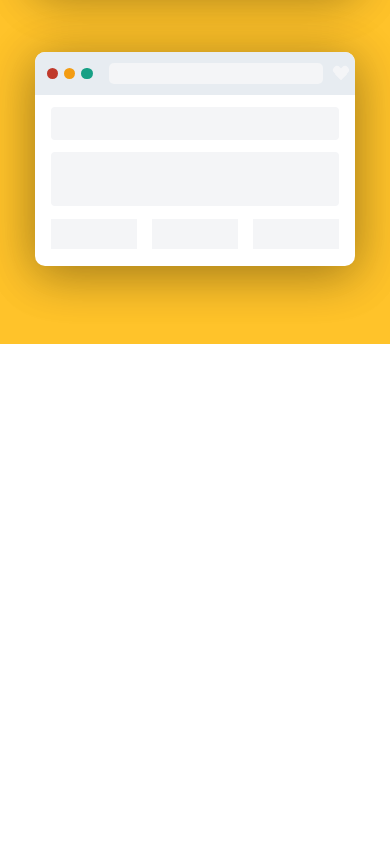
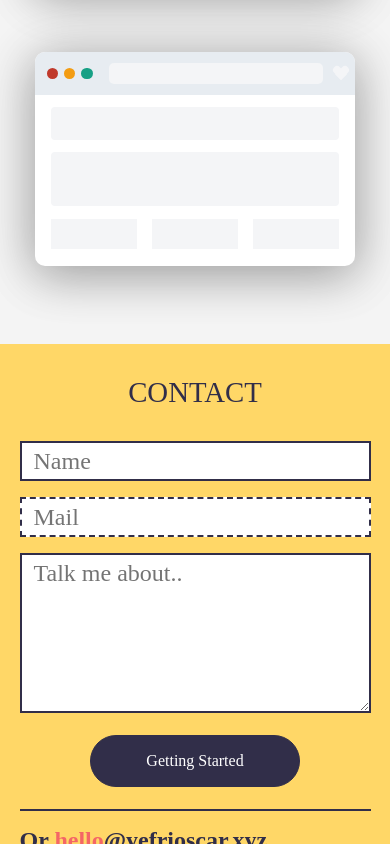
Before and after one commit to yefrioscar/yefrioscarxyz, a website: page index.html in a window 390 px wide. Shown: the part 1156-2000 px from the top of the page. Before the commit the page ends 1500 px from the top, so only its background shows below. Drawn offline with Linux system fonts and the light colour scheme; a web font is replaced by a local one.

Commit message:
Contact was finished.

```diff
--- a/index.html
+++ b/index.html
@@ -206,6 +206,27 @@
     </section>
 </section>
 
+
+<section class="contact">
+  <p class="contact__title">CONTACT</p>
+  <form class="contact__form" action="index.html" method="post">
+    <div class="contact__form__label">
+      <input id="name" type="text" placeholder="Name">
+    </div>
+    <div class="contact__form__label">
+      <input id="mail" type="mail" placeholder="Mail">
+    </div>
+    <div class="contact__form__label">
+      <textarea id="textarea" name="text" rows="8" cols="40" placeholder="Talk me about.."></textarea>
+    </div>
+    <div class="contact__form__label submit">
+      <input type="button" name="name" id="button" value="Getting Started">
+    </div>
+    <div class="contact__form__division"></div>
+    <h2 class="contact__form__save">Or <a  href="#"><span>hello</span>@yefrioscar.xyz</a></h2>
+  </form>
+</section>
+
   <script src="build/js/app.js"></script>
   </body>
 </html>
--- /dev/null
+++ b/src/sass/contact.scss
@@ -0,0 +1,238 @@
+$color1:#312E49;
+$color2:#2C2C2C;
+$color3:#FFD767;
+$color4:#1B4D5C;
+$color5:#FFC32A;
+$color6:#FF4444;
+
+.contact {
+
+  width: 100%;
+  height: 600px;
+  background: $color3;
+  position: relative;
+  padding: 2em 0 0 0;
+
+  &__title {
+
+    font-size: 2.5em;
+    color: #312E49;
+    text-align: center;
+  }
+
+
+
+  &__form {
+    width: 40%;
+    margin:2em auto;
+
+    &__division {
+      width: 100%;
+      height: 0.1em;
+      background-color:#312E49;
+      margin-bottom: 1em;
+    }
+
+
+    &__save {
+      font-size: 2em;
+      color: #312E49;
+      a {
+        font-size: 1em;
+        text-decoration: none;
+        color:#312E49;
+
+        &:hover {
+          border-bottom: 0.1em dashed #f46666;
+        }
+
+        span {
+          font-size: 1em;
+          color:#f46666;
+        }
+      }
+    }
+
+    &:nth-child(3) {
+      height: 5em;
+    }
+    &__label {
+      margin: 1em 0 1em 0;
+      height: 2.5em;
+
+      &:nth-child(3) {
+        height: 10em;
+      }
+
+      &:nth-child(4) {
+        height: 4em;
+      }
+
+      #name {
+        width: 100%;
+        height: 100%;
+        border:2px solid $color1;
+        padding:0.5em;
+        font-size: 1.5em;
+        &:focus {
+          outline: none;
+        }
+      }
+      #mail {
+        width: 100%;
+        height: 100%;
+        border:2px dashed $color1;
+        font-size: 1.5em;
+        padding:0.5em;
+        &:focus {
+          outline: none;
+        }
+      }
+
+      #textarea {
+        width: 100%;
+        max-height: 100%;
+        height: 100%;
+        max-width: 100%;
+        border:2px solid $color1;
+        font-size: 1.5em;
+        padding:0.2em 0.5em 0.5em 0.5em;
+
+        &:focus {
+        outline: none;
+        }
+      }
+      #button {
+        margin-top: 10%;
+        margin-bottom: 10%;
+        height: 80%;
+        width: 40%;
+        border:1px solid $color1;
+        background-color: $color1;
+        color:#fff;
+        border-radius: 3em;
+        cursor: pointer;
+        -webkit-transition:all .3s ease-in-out;
+        transition:all .3s ease-in-out;
+
+        &:active {
+          -webkit-transform:scale(1.1);
+          transform:scale(1.1);
+        }
+        &:focus {
+          outline: none;
+        }
+        &:hover {
+          border-color:#3e3a5d;
+          background-color: #3e3a5d;
+        }
+
+      }
+
+    }
+    .submit {
+      display: flex;
+      justify-content: center;
+      align-items: center;
+    }
+  }
+}
+
+@media (max-width:1000px) {
+  .contact {
+
+    width: 100%;
+    background: $color3;
+    position: relative;
+    padding: 2em 0 0 0;
+
+    &__title {
+
+      font-size: 2.5em;
+      color: #312E49;
+      text-align: center;
+    }
+
+    &__form {
+      width: 60%;
+      margin:2em auto;
+    }
+  }
+}
+
+
+@media (max-width:700px) {
+
+    .contact__title {
+
+      font-size: 2.5em;
+      color: #312E49;
+      text-align: center;
+    }
+
+    .contact__form {
+      width: 90%;
+      margin:2em auto;
+      #button {
+        height: 80%;
+        width:50%;
+      }
+  }
+}
+@media (max-width:480px) {
+  .contact__title {
+
+    font-size: 1.8em;
+    color: #312E49;
+    text-align: center;
+  }
+
+  .contact__form {
+    width: 90%;
+    margin:2em auto;
+
+    &__save {
+      font-size: 1.5em;
+      color: #312E49;
+      a {
+        font-size: 1em;
+        text-decoration: none;
+      }
+    }
+
+    #button {
+      height: 80%;
+      width:60%;
+    }
+ }
+}
+
+
+@media (max-width:320px) {
+    .contact__title {
+
+      font-size: 1.8em;
+      color: #312E49;
+      text-align: center;
+    }
+
+    .contact__form {
+      width: 90%;
+      margin:2em auto;
+
+      &__save {
+        font-size: 1.3em;
+        color: #312E49;
+        a {
+          font-size: 1em;
+          text-decoration: none;
+
+        }
+      }
+
+      #button {
+        height: 80%;
+        width:60%;
+      }
+  }
+}
--- a/src/sass/master.scss
+++ b/src/sass/master.scss
@@ -1,6 +1,5 @@
 @import url(https://fonts.googleapis.com/css?family=Varela+Round);
-
-
 
 @import "header";
 @import "projects";
+@import "contact";
--- a/src/sass/projects.scss
+++ b/src/sass/projects.scss
@@ -7,16 +7,17 @@ $color6:#FF4444;
 $color7:#F4F5F7;
 $color8:#E7ECF1;
 
+
 .projects {
   width: 100%;
-  background-color:$color5;
+  background-color:rgb(244, 244, 244);
   padding: 2em 0 2em 0;
 
   &__title {
     font-size: 2.5em;
     text-align: center;
     margin-bottom: 1em;
-    color: $color2;
+    color: $color1;
   }
 
   &__pro {
@@ -175,9 +176,7 @@ $color8:#E7ECF1;
 @media (max-width:1050px) {
 
   .projects {
-    width: 100%;
     height: 1000px;
-    background-color:$color5;
     padding: 2em 0 2em 0;
 
     &__title {
@@ -201,9 +200,7 @@ $color8:#E7ECF1;
 }
 @media (max-width:380px) {
   .projects {
-    width: 100%;
     height: 1000px;
-    background-color:$color5;
     padding: 2em 0 2em 0;
 
     &__title {
```
Also changed, not shown: build/css/contact.css (added), build/css/master.css, build/css/projects.css.
